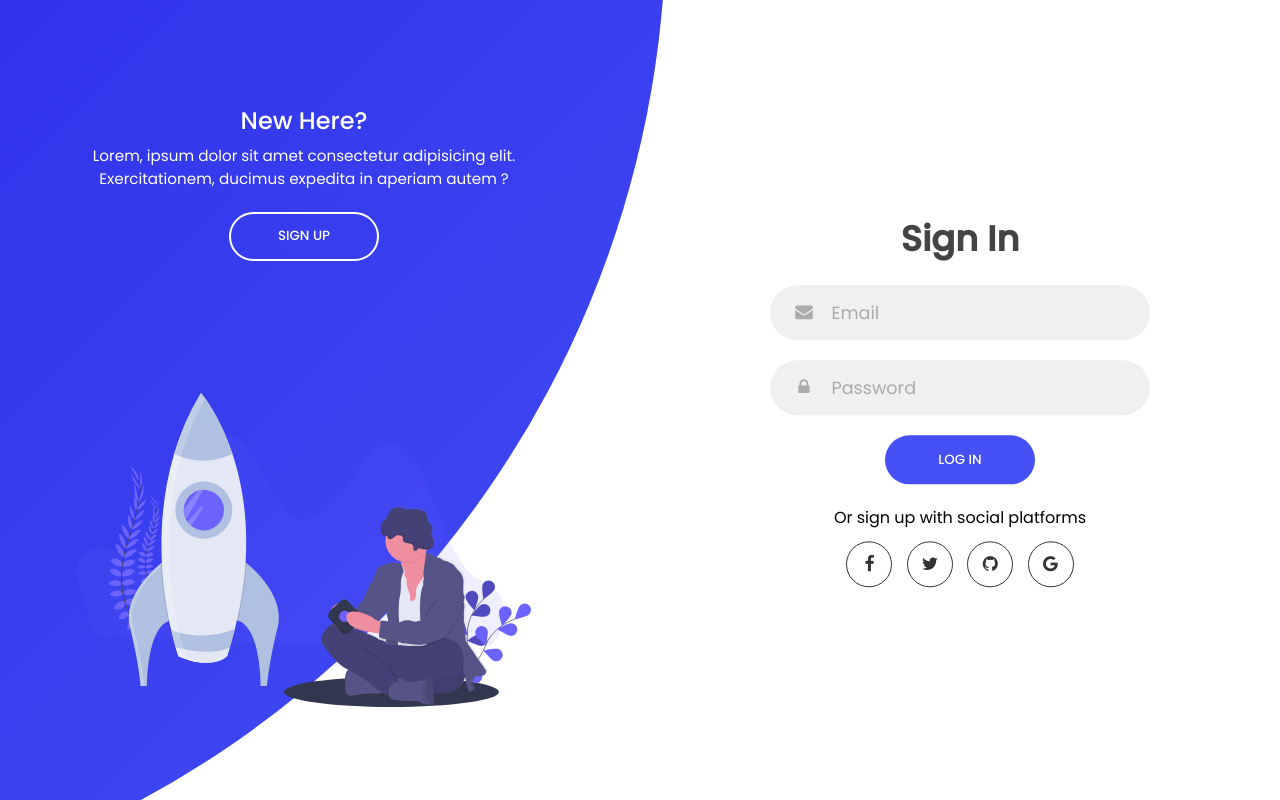
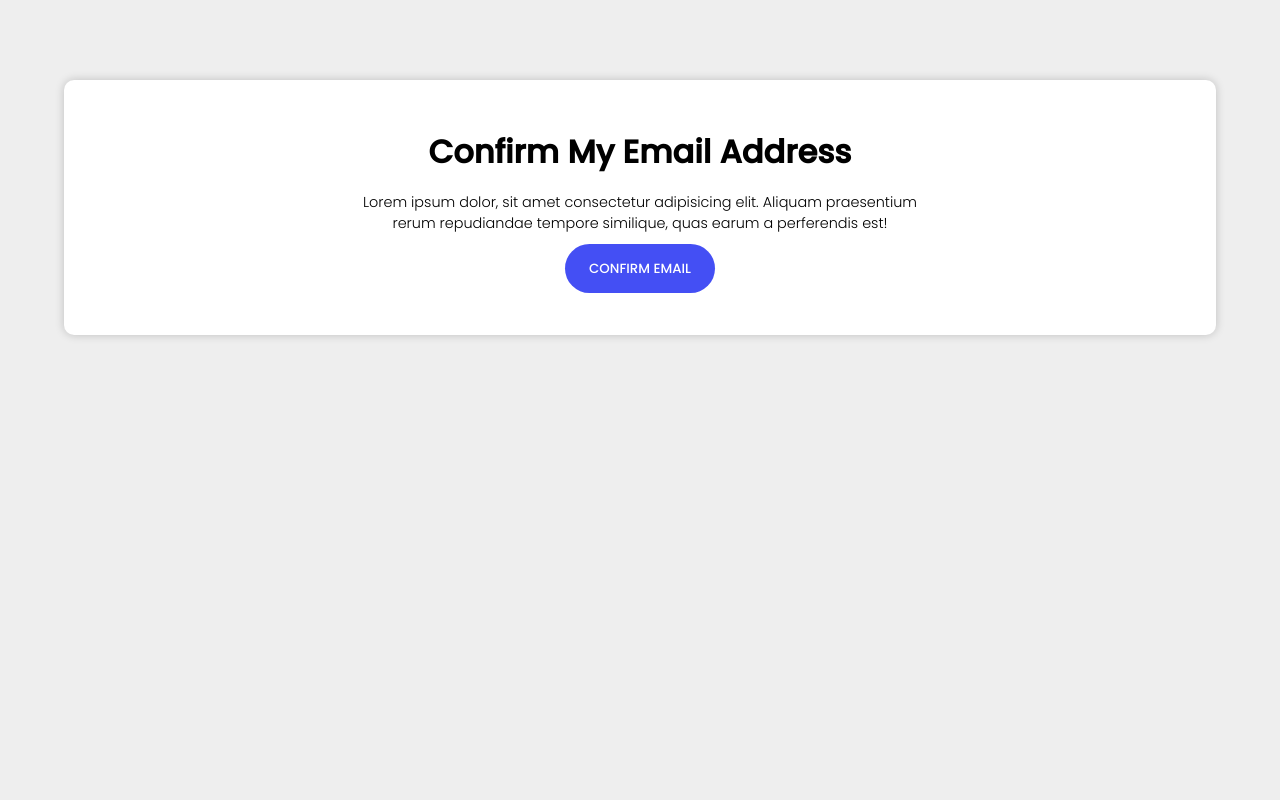
Before and after one commit to sadakchap/complete-auth-MERN, a React app in the folder client/: page /user/verify/1 in a window 1280 px wide. Built offline with nearby package versions, Linux system fonts and the light colour scheme.

Commit message:
Confirm email component

```diff
--- a/client/package.json
+++ b/client/package.json
@@ -9,6 +9,7 @@
     "axios": "^0.21.0",
     "react": "^17.0.1",
     "react-dom": "^17.0.1",
+    "react-router-dom": "^5.2.0",
     "react-scripts": "4.0.0",
     "react-toastify": "^6.0.9",
     "web-vitals": "^0.2.4"
--- a/client/src/components/App.js
+++ b/client/src/components/App.js
@@ -1,10 +1,15 @@
+import { BrowserRouter as Router, Switch, Route } from 'react-router-dom';
+import Activate from './pages/Activate';
 const { default: Authenticate } = require("./pages/Authenticate");
 
 function App() {
   return (
-    <div>
-      <Authenticate />
-    </div>
+    <Router>
+      <Switch>
+        <Route path="/" component={Authenticate} exact />
+        <Route path="/user/verify/:token" component={Activate} exact />
+      </Switch>
+    </Router>
   );
 }
 
--- a/client/src/components/Signup.jsx
+++ b/client/src/components/Signup.jsx
@@ -68,19 +68,19 @@ const Signup = ({ showToast }) => {
                     <input type="password" placeholder="Confirm Password" onChange={handleChange("passwordConfirm")} value={passwordConfirm}  />
                 </div>
                 <button type="submit" className="btn solid">Join us</button>
-                <p class="social-text">Or sign up with social platforms</p>
-                    <div class="social-media">
-                        <a href="#!" class="social-icons">
-                            <i class="fa fa-facebook"></i>
+                <p className="social-text">Or sign up with social platforms</p>
+                    <div className="social-media">
+                        <a href="#!" className="social-icons">
+                            <i className="fa fa-facebook"></i>
                         </a>
-                        <a href="#!" class="social-icons">
-                            <i class="fa fa-twitter"></i>
+                        <a href="#!" className="social-icons">
+                            <i className="fa fa-twitter"></i>
                         </a>
-                        <a href="#!" class="social-icons">
-                            <i class="fa fa-github"></i>
+                        <a href="#!" className="social-icons">
+                            <i className="fa fa-github"></i>
                         </a>
-                        <a href="#!" class="social-icons">
-                            <i class="fa fa-google"></i>
+                        <a href="#!" className="social-icons">
+                            <i className="fa fa-google"></i>
                         </a>
                     </div>
             </form>
--- /dev/null
+++ b/client/src/components/pages/Activate.jsx
@@ -0,0 +1,52 @@
+import React, { useEffect, useState } from 'react';
+import axios from 'axios';
+import { ToastContainer, toast } from 'react-toastify';
+
+const Activate = ({ match }) => {
+
+    const [token, setToken] = useState('');
+    const [loading, setLoading] = useState('');
+
+    useEffect(() => {
+        const token = match.params.token;
+        if(token){
+            return setToken(token);
+        }
+        return toast.error('Missing token!')
+        // eslint-disable-next-line
+    }, []);
+
+
+    const onSubmit = e => {
+        e.preventDefault();
+        setLoading(true);
+        axios.post(`${process.env.REACT_APP_API_URL}/verify`, { token })
+            .then(res => {
+                if(res.data.error) return toast.error(res.data.error)
+                setToken('')
+                return toast.success(res.data.message);
+                //TODO: redirect to login page
+            })
+            .catch(err => {
+                if(err.response.data.error) return toast.error(err.response.data.error);
+                return toast.error('Sorry, something went wrong!');
+            })
+        setLoading(false);
+
+    }
+
+    return (
+        <>
+            <ToastContainer />
+            <div className="container-fluid">
+                <h2>Confirm my email address</h2>
+                <p>Lorem ipsum dolor, sit amet consectetur adipisicing elit. Aliquam praesentium rerum repudiandae tempore similique, quas earum a perferendis est!</p>
+                <form method="post" onSubmit={onSubmit}>
+                    <button type="submit" className="btn solid" disabled={loading}>Confirm Email</button>
+                </form>
+            </div>
+        </>
+    )
+}
+
+export default Activate
--- a/client/src/index.css
+++ b/client/src/index.css
@@ -9,6 +9,7 @@ body {
     sans-serif;
   -webkit-font-smoothing: antialiased;
   -moz-osx-font-smoothing: grayscale;
+  background: #eeeeee;
 }
 
 code {
@@ -352,3 +353,28 @@ form.sign-up-form{
   }
 
 }
+
+/* Verify email screen */
+.container-fluid{
+  position: relative;
+  width: 90%;
+  margin: 5em auto;
+  box-shadow: 0 0 10px rgba(0, 0, 0, .2);
+  padding: 2rem 5rem;
+  text-align: center;
+  background: #fff;
+  border-radius: 10px;
+  overflow: hidden;
+}
+.container-fluid h2{
+  margin: .5em auto;
+  font-size: 2rem;
+  text-transform: capitalize;
+}
+.container-fluid p{
+  max-width: 600px;
+  width: 100%;
+  margin: 0 auto;
+  font-size: .9rem;
+  font-weight: 300;
+}
```
Also changed, not shown: 1 other file.
